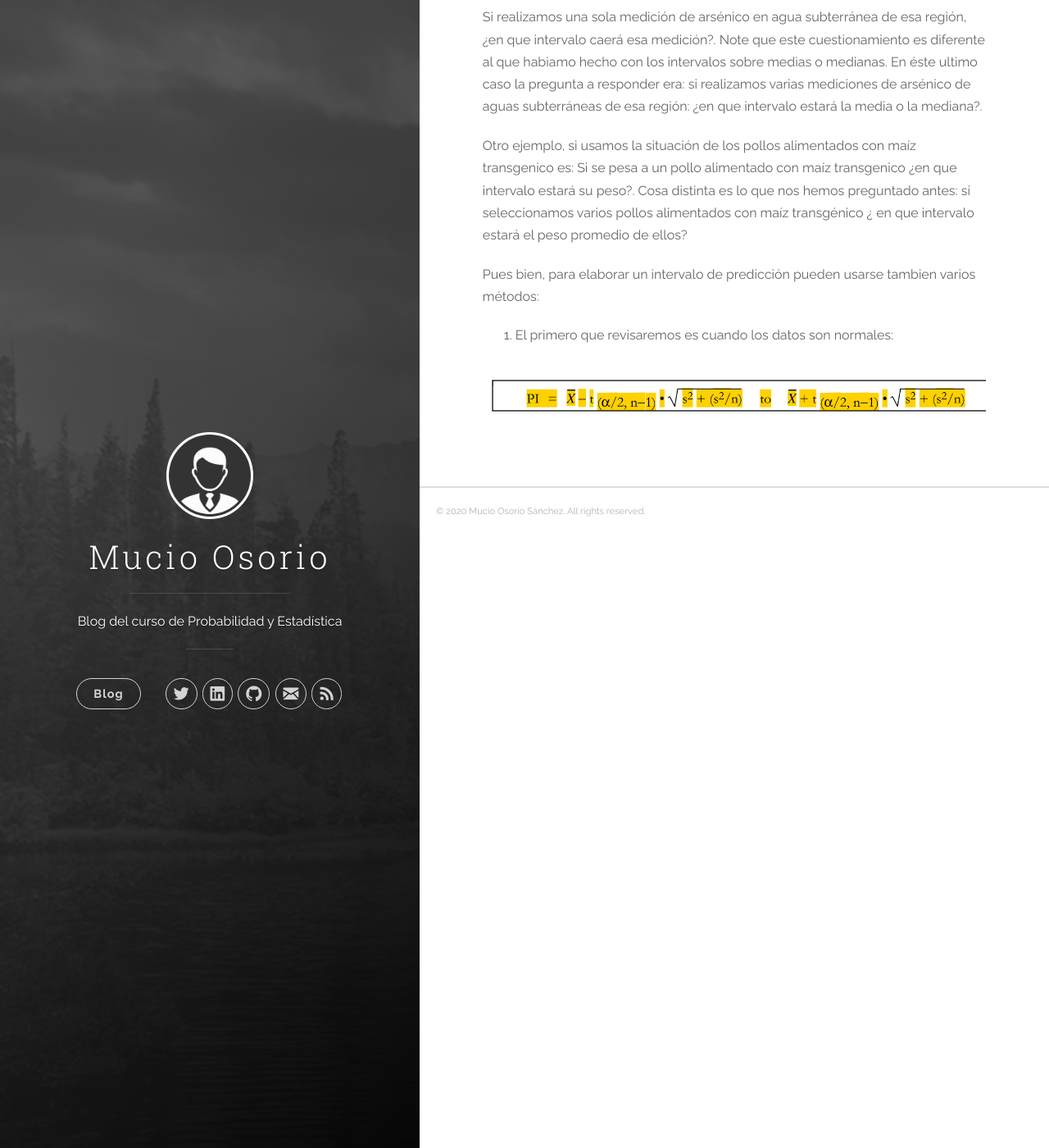
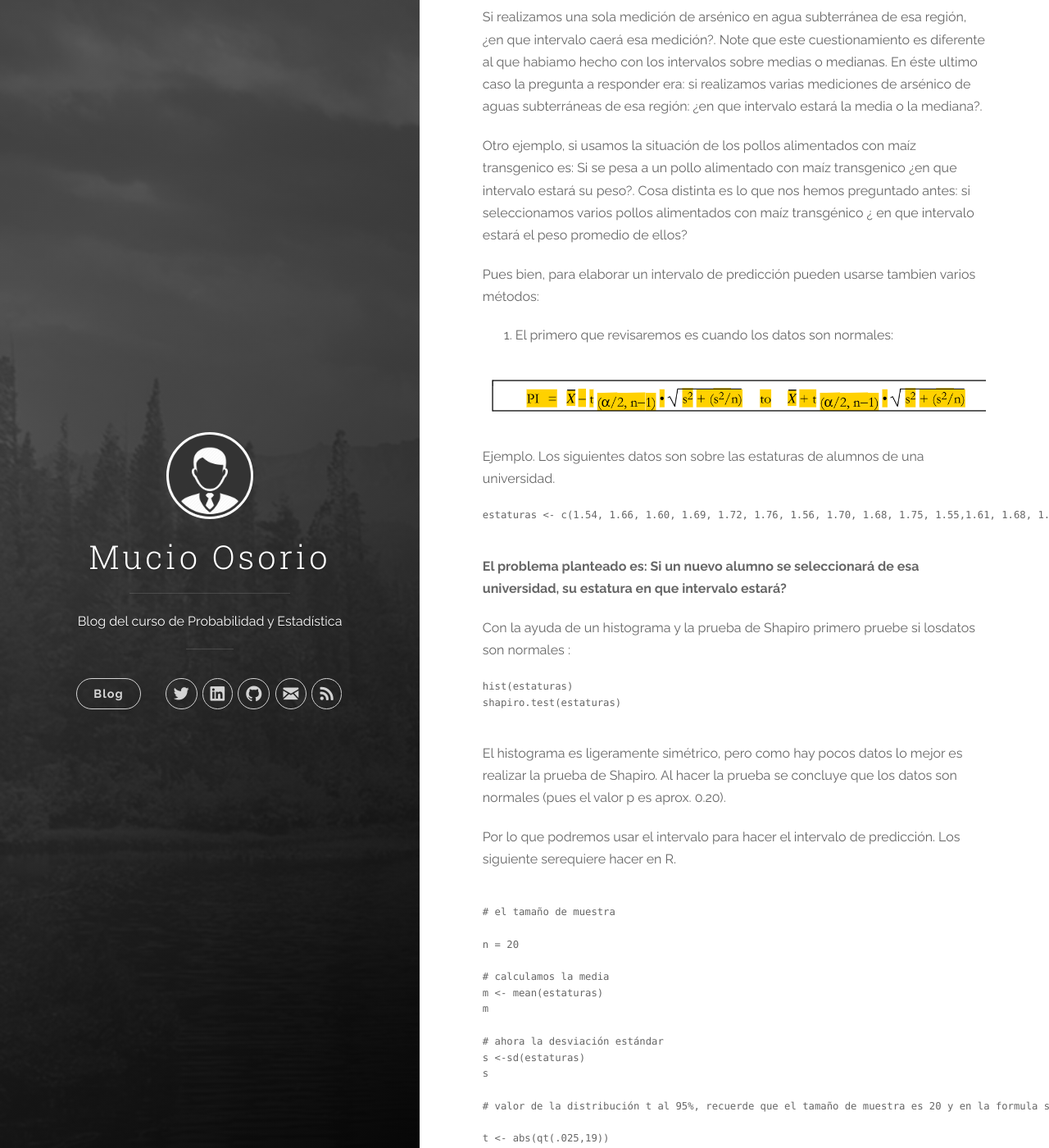
Before and after one commit to mucioosorio/probabilidad, a Jekyll site: the page built from _posts/2020-04-20-intervaloprediccion.md, in a window 1280 px wide and 1400 px high, scrolled down 659 px. Shown: the whole window at 82% size. Built offline with Jekyll 4.4.1, drawn with Linux system fonts in a browser that asks for light colours; nearby versions of some CDN libraries; some of the changed text lies outside the part shown.

Commit message:
Update 2020-04-20-intervaloprediccion.md

````diff
--- a/_posts/2020-04-20-intervaloprediccion.md
+++ b/_posts/2020-04-20-intervaloprediccion.md
@@ -16,3 +16,81 @@
 1. El primero que revisaremos es cuando los datos son normales:
 
 ![Prediccion_Simetrico](/probabilidad/figs/prediccion.PNG)
+
+Ejemplo. Los siguientes datos son sobre las estaturas de alumnos de una universidad.
+
+
+
+```{r}
+estaturas <- c(1.54, 1.66, 1.60, 1.69, 1.72, 1.76, 1.56, 1.70, 1.68, 1.75, 1.55,1.61, 1.68, 1.59, 1.58, 1.67, 1.70, 1.75, 1.63, 1.76)
+
+```
+**El problema planteado es: Si un nuevo alumno se seleccionará de esa universidad, su estatura en que intervalo estará?**
+
+Con la ayuda de un histograma y la prueba de Shapiro primero pruebe si losdatos son normales :
+
+```{r}
+hist(estaturas)
+shapiro.test(estaturas)
+
+```
+
+El histograma es ligeramente simétrico, pero como hay pocos datos lo mejor es realizar la prueba de Shapiro. Al hacer la prueba se concluye que los datos son normales (pues el valor p es aprox. 0.20).
+
+Por lo que podremos usar el intervalo para hacer el intervalo de predicción. Los siguiente serequiere hacer en R.
+
+
+```{r}
+
+# el tamaño de muestra
+
+n = 20
+
+# calculamos la media
+m <- mean(estaturas)
+m
+
+# ahora la desviación estándar
+s <-sd(estaturas)
+s
+
+# valor de la distribución t al 95%, recuerde que el tamaño de muestra es 20 y en la formula se establece que  n-1
+
+t <- abs(qt(.025,19))
+t
+
+# Ahora los limites del intervalo de predicción
+# Límite inferior
+
+li <- m - t*sqrt(s^2+(s^2/n))
+li
+
+#Límite superior
+
+ls <- m + t*sqrt(s^2+(s^2/n))
+ls
+```
+POr lo que la conclusión sería: Al 95% de confianza esa persona seleccionada de la universidad mediria entre 1.50m y 1.81 m.
+
+Ejercicios.
+
+1. Un silvicultor calculó la edad de 25 arboles.
+
+104  99 106  99  96  92 115 104 114  97  97  98 101 101 100 101
+102 100  96 107 102 101 106 107 102
+
+Si selecciona un siguiente árbol, ¿su edad en que intervalo estará? Al 95 % de confianza
+
+
+
+2. Se muestran a continuación los rendimientos (ton/ha) en un cultivo de 22 parcelas de productores:
+
+9 12  5  9 10  3  9  4  9  7 10 10  8 10  7 10 12  5  9  7  8  9
+
+Si se selecciona una parcela de otro agricultor ¿cual será su rendimiento? con un intervalo del 95%
+
+
+ENVIAR A MAS TARDAR EL VIERNES 24 DE ABRIL AL CORREO mucio.osorio@gmail.com
+
+
+Dudas: Atendidas en la semana en el correo mucio.osorio@itson.edu.mx
````
